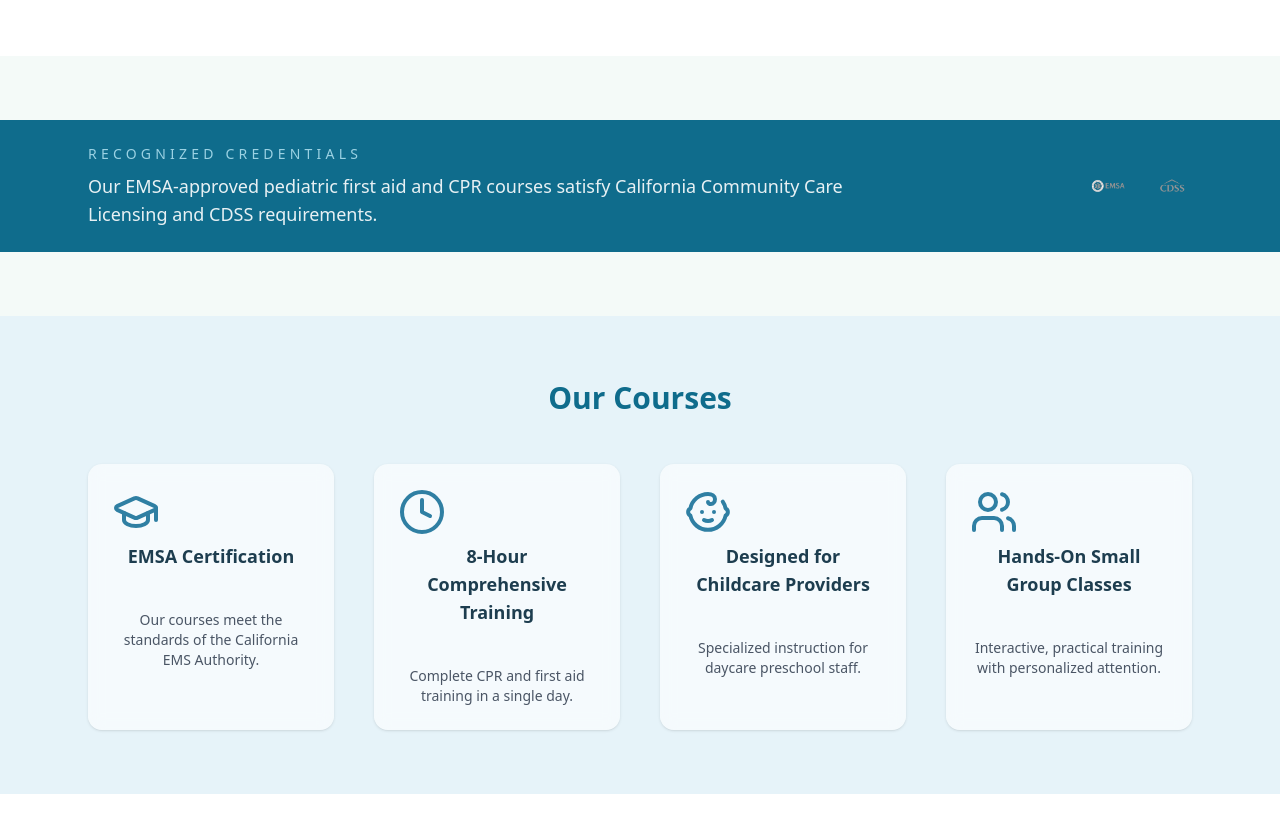
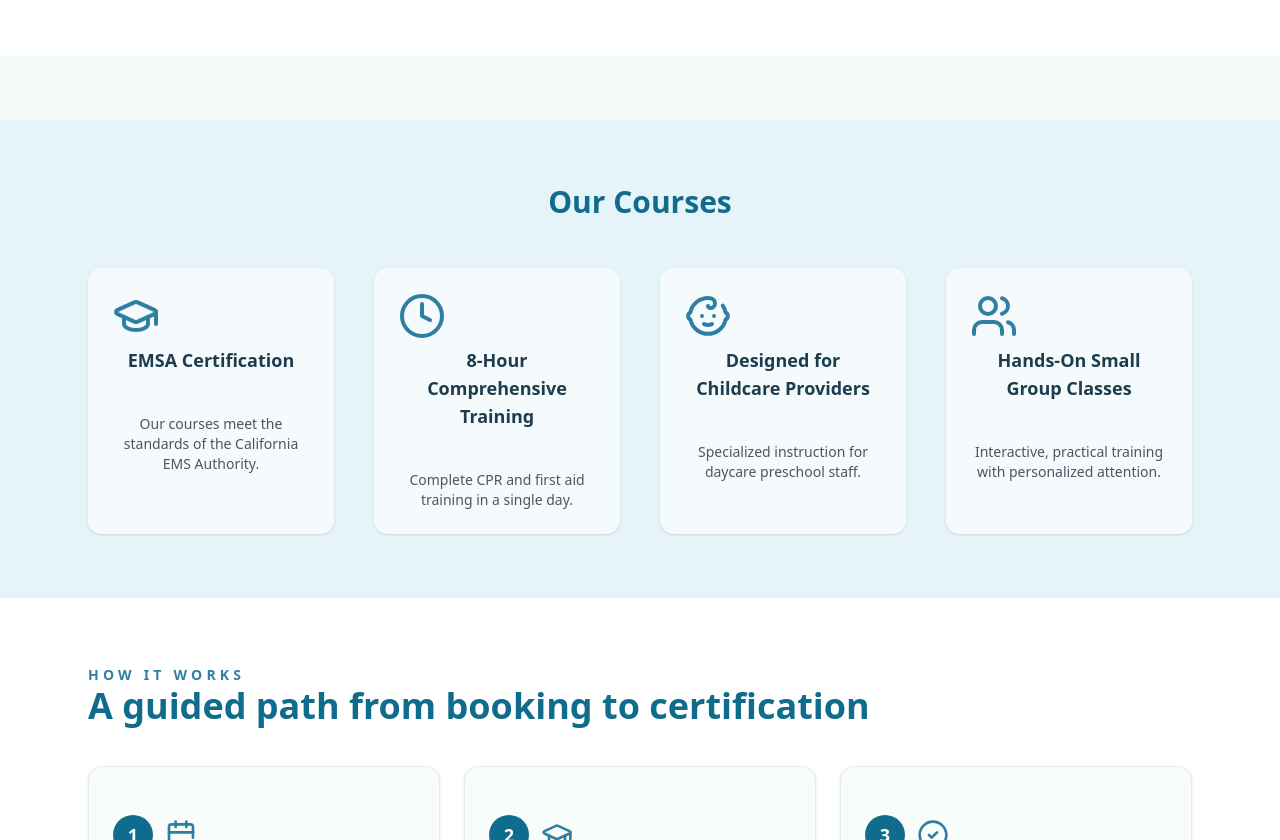
Before and after one commit to darecallad/cpr, a Next.js app: page / in a window 1280 px wide. Shown: the part 1960-2800 px from the top of the page. Built offline with nearby package versions, Linux system fonts and the light colour scheme.

Commit message:
update hero message and footer section

```diff
--- a/src/app/page.tsx
+++ b/src/app/page.tsx
@@ -4,7 +4,6 @@
 import { HeroSection } from "@/components/HeroSection";
 import { WhyWaymakerSection } from "@/components/WhyWaymakerSection";
 import { BrandMissionSection } from "@/components/BrandMissionSection";
-import { CertificationStrip } from "@/components/CertificationStrip";
 import { OurCoursesSection } from "@/components/OurCoursesSection";
 import { ProcessSection } from "@/components/ProcessSection";
 import { TestimonialsSection } from "@/components/TestimonialsSection";
@@ -16,7 +15,6 @@ export default function Page() {
       <HeroSection />
       <WhyWaymakerSection />
       <BrandMissionSection />
-      <CertificationStrip />
       <OurCoursesSection />
       <ProcessSection />
       <TestimonialsSection />
--- a/src/components/CertificationStrip.tsx
+++ b/src/components/CertificationStrip.tsx
@@ -1,53 +1,9 @@
-"use client";
+/**
+ * Legacy component placeholder.
+ * The certification strip section was removed from the homepage
+ * to reduce duplication with footer messaging and partner logos.
+ *
+ * This file is intentionally left without a component export so imports fail at build time.
+ */
 
-import Image from "next/image";
-import { useLanguage } from "@/context/LanguageContext";
-
-const copy = {
-  en: {
-    label: "Recognized credentials",
-    description:
-      "Our EMSA-approved pediatric first aid and CPR courses satisfy California Community Care Licensing and CDSS requirements.",
-  },
-  zh: {
-    label: "權威認證保障",
-    description:
-      "Waymaker 的 EMSA 認證兒童急救與 CPR 課程，符合加州社福局與托育執照規範。",
-  },
-} as const;
-
-export function CertificationStrip() {
-  const { locale } = useLanguage();
-  const content = copy[locale];
-
-  return (
-    <section className="bg-[#0F6C8C] py-6">
-      <div className="mx-auto flex max-w-6xl flex-col gap-4 px-6 text-white md:flex-row md:items-center md:justify-between">
-        <div className="space-y-2 max-w-3xl">
-          <p className="text-sm uppercase tracking-[0.3em] text-[#9BD2E3]">
-            {content.label}
-          </p>
-          <p className="text-base md:text-lg font-medium text-white/90">
-            {content.description}
-          </p>
-        </div>
-        <div className="flex items-center gap-6">
-          <Image
-            src="/partners/emsa.png"
-            alt="EMSA logo"
-            width={100}
-            height={34}
-            className="h-10 w-auto"
-          />
-          <Image
-            src="/partners/cdss.png"
-            alt="CDSS logo"
-            width={110}
-            height={34}
-            className="h-10 w-auto"
-          />
-        </div>
-      </div>
-    </section>
-  );
-}
+export {};
--- a/src/components/Footer.tsx
+++ b/src/components/Footer.tsx
@@ -1,13 +1,12 @@
 "use client";
 
 import Link from "next/link";
-import Image from "next/image";
 import { Button } from "@/components/ui/button";
 import { useLanguage } from "@/context/LanguageContext";
 
 const copy = {
   en: {
-    brandHeading: "Waymaker",
+    brandHeading: "Waymaker CPR & First Aid",
     brandBody:
       "Guiding childcare teams with calm, credentialed CPR and first aid instruction tailored for California sites.",
     primaryCta: "Plan a training",
@@ -30,10 +29,7 @@ const copy = {
           { label: "Contact", href: "/contact" },
         ],
       },
-      compliance: {
-        title: "Accreditations",
-        note: "EMSA Pediatric First Aid & CPR · California Department of Social Services compliant",
-      },
+      compliance: null,
     },
     legal: "All rights reserved.",
   },
@@ -61,10 +57,7 @@ const copy = {
           { label: "聯絡我們", href: "/contact" },
         ],
       },
-      compliance: {
-        title: "專業認證",
-        note: "EMSA 兒童急救與 CPR 認證 · 符合加州社會服務局規範",
-      },
+      compliance: null,
     },
     legal: "保留所有權利。",
   },
@@ -142,29 +135,6 @@ export function Footer() {
                 </li>
               ))}
             </ul>
-
-            <div className="mt-6 space-y-3">
-              <h4 className="text-sm font-semibold uppercase tracking-[0.25em] text-[#9BD2E3]">
-                {content.sections.compliance.title}
-              </h4>
-              <p className="text-xs text-white/70">{content.sections.compliance.note}</p>
-              <div className="flex items-center gap-6">
-                <Image
-                  src="/partners/emsa.png"
-                  alt="EMSA"
-                  width={90}
-                  height={28}
-                  className="h-8 w-auto"
-                />
-                <Image
-                  src="/partners/cdss.png"
-                  alt="CDSS"
-                  width={90}
-                  height={28}
-                  className="h-8 w-auto"
-                />
-              </div>
-            </div>
           </div>
         </div>
 
--- a/src/components/HeroSection.tsx
+++ b/src/components/HeroSection.tsx
@@ -25,7 +25,7 @@ export function HeroSection() {
   const content = copy[locale];
 
   return (
-    <section className="relative w-full h-[60vh] flex items-center m-0 p-0">
+    <section className="relative m-0 flex h-[60vh] w-full items-center p-0">
       {/* 背景圖 */}
       <Image
         src="/hero.png"
@@ -39,8 +39,9 @@ export function HeroSection() {
       <div className="absolute inset-0 bg-black/40" />
 
       {/* 文字內容 */}
-      <div className="relative z-10 flex justify-start w-full px-6 md:px-12 lg:px-20">
-        <div className="max-w-lg space-y-5">
+      <div className="relative z-10 w-full">
+        <div className="mx-auto flex w-full max-w-6xl justify-start px-6">
+          <div className="max-w-xl space-y-5">
             <h1 className="text-4xl md:text-5xl font-bold text-white leading-normal tracking-tight whitespace-pre-line">
               {content.title}
             </h1>
@@ -57,6 +58,7 @@ export function HeroSection() {
             </Link>
           </div>
         </div>
+      </div>
     </section>
   );
 }
```
Lines whose indentation alone changed are shown as unchanged.
